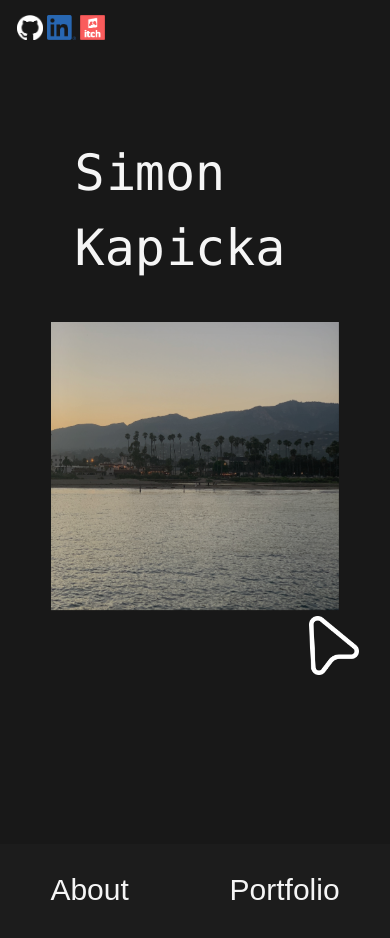
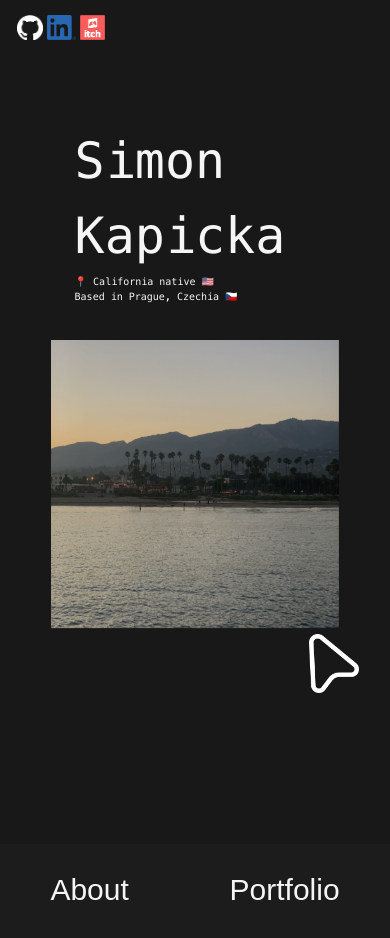
Before and after one commit to SimoKapi/personal-site, a React (Vite) app: page / in a window 390 px wide. Shown: the top 938 px of the page. Built offline with nearby package versions, Linux system fonts and the light colour scheme.

Commit message:
Add nationalities

```diff
--- a/src/App.css
+++ b/src/App.css
@@ -5,6 +5,10 @@
     font-style: normal;
     font-weight: normal;
     src: local('Menlo Regular'), url('assets/Menlo-Regular.woff') format('woff');
+}
+
+.chip {
+    font-size: 20px;
 }
 
 #cover {
@@ -98,6 +102,10 @@
         margin-bottom:0;
     }
 
+    .chip {
+        font-size:10px;
+    }
+
     #cursorAnimation {
         margin-top:10%!important;
     }
--- a/src/App.tsx
+++ b/src/App.tsx
@@ -35,6 +35,7 @@ function App() {
           <div id="name">
             <h1>Simon</h1>
             <h1>Kapicka<span ref={caretRef}>_</span></h1>
+            <span className="chip"><p>📍 California native 🇺🇸 <br/> Based in Prague, Czechia 🇨🇿</p></span>
           </div>
           <div id="socials">
             <a href="https://github.com/simokapi" target="_blank"><img src={GithubLogo}/></a>
--- a/src/utils/ImageCycle.css
+++ b/src/utils/ImageCycle.css
@@ -39,6 +39,8 @@
 #grayscaleImage, #nextImage {
     filter:grayscale(100%) blur(10px);
     opacity: 0.15;
+    backface-visibility: hidden;
+    will-change: transform;
 }
 
 #imageSwap {
```
